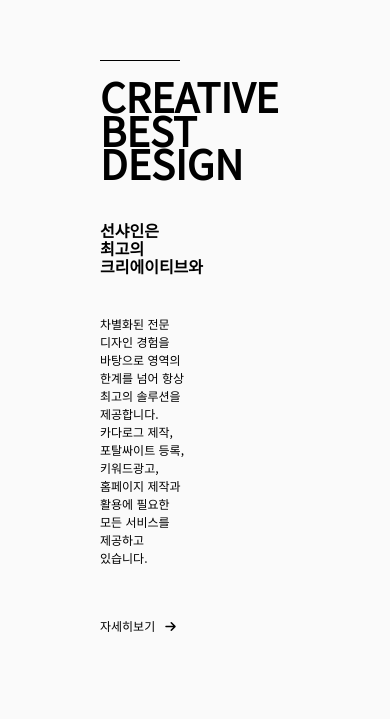
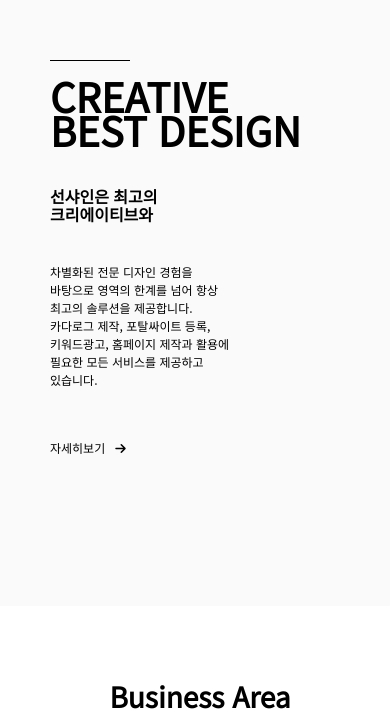
Before and after one commit to Pear-HyunJI/sample03_flex, a plain HTML site: page index.html in a window 390 px wide. Shown: the part 3785-4504 px from the top of the page. Drawn offline with nearby package versions, Linux system fonts and the light colour scheme.

Commit message:
Update rwdindex.css

```diff
--- a/css/rwdindex.css
+++ b/css/rwdindex.css
@@ -223,7 +223,7 @@
         /* float: left;
     width: 50%; */
         /* flex: 1 1 50%; */
-        padding: 50px 100px;
+        padding: 50px 50px;
     }
 
     #section .creative .text h2 {
```
